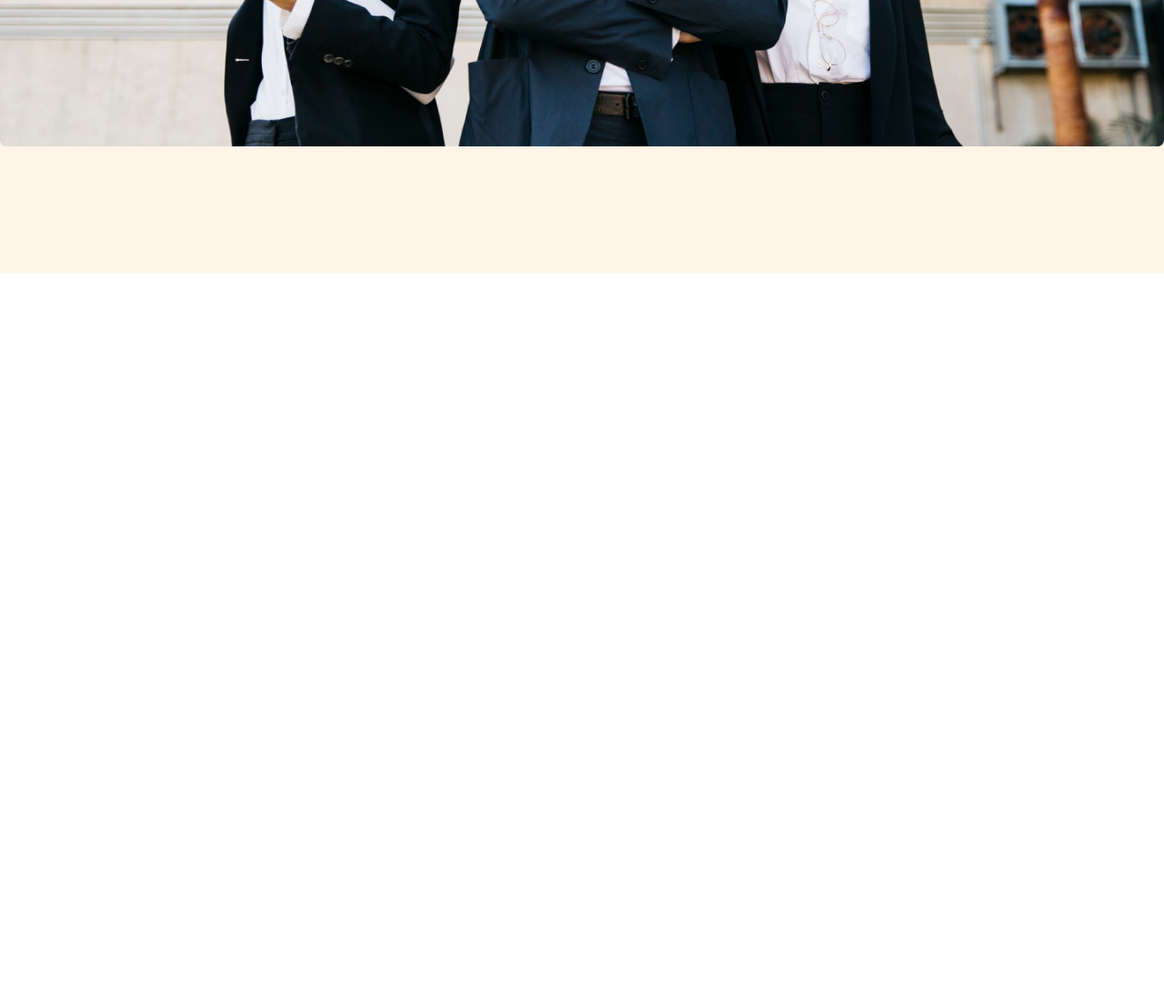
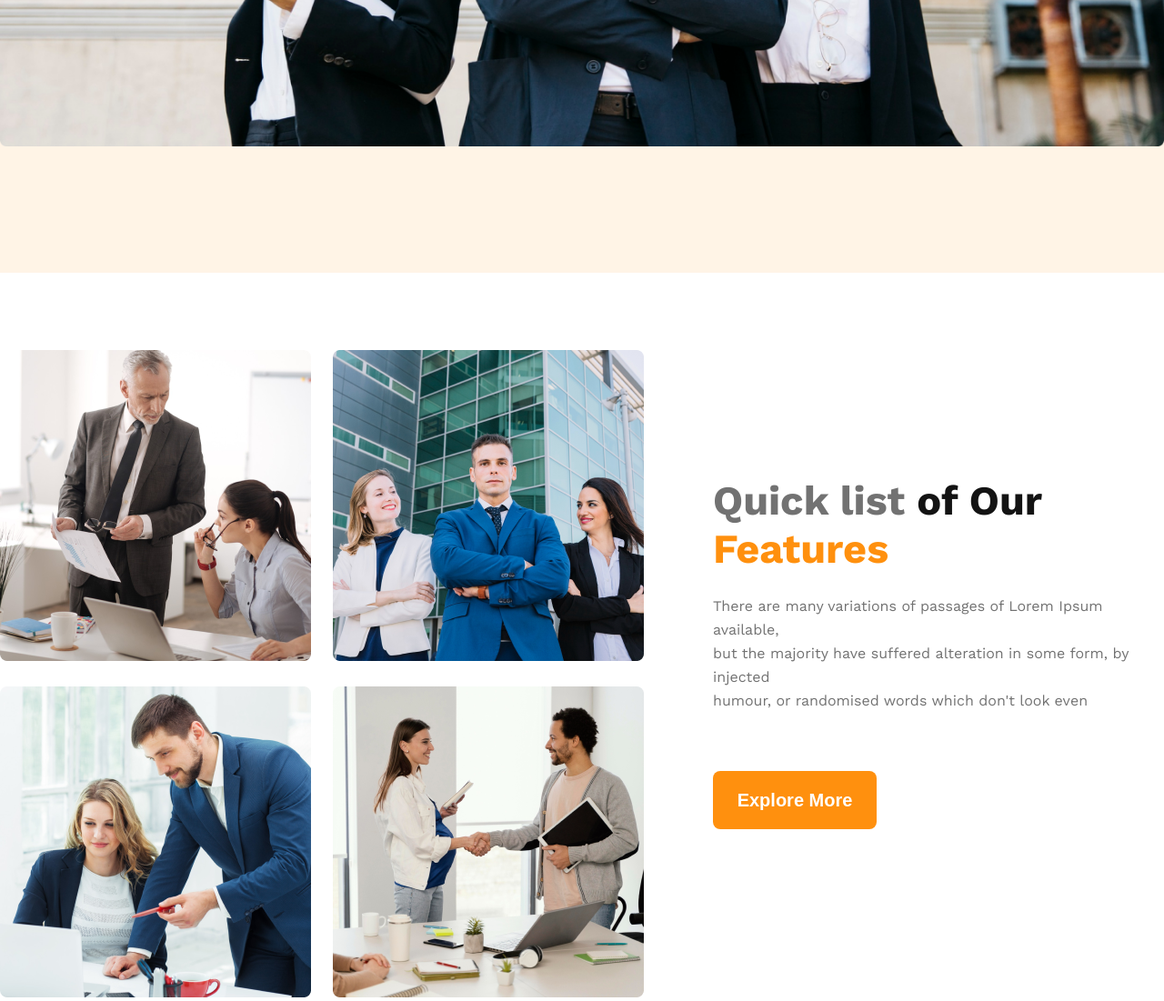
Before and after one commit to tariqul420/G3-ARCHITECTS, a plain HTML site: page index.html in a window 1280 px wide. Shown: the part 1022-2123 px from the top of the page at 91% size. Before the commit the page ends 1322 px from the top, so only its background shows below. Drawn offline with nearby package versions, Linux system fonts and the light colour scheme.

Commit message:
add our features content

```diff
--- a/index.html
+++ b/index.html
@@ -8,6 +8,7 @@
     <link rel="stylesheet" href="styles/style.css">
 </head>
 <body>
+    <!-- header section start hear -->
     <header>
         <nav>
             <h1>G3 Architects</h1>
@@ -26,9 +27,28 @@
                 <img src="images/banner.png" alt="">
             </div>
         </section>
+    </header>
+    <!-- header section ends hear -->
 
-    </header>
-    <main></main>
+    <!-- main section start hear -->
+    <main>
+        <!-- our features section start hear -->
+        <section class="our-features">
+            <div class="img-content">
+                <div><img src="images/team1.png" alt=""></div>
+                <div><img src="images/team2.png" alt=""></div>
+                <div><img src="images/team3.png" alt=""></div>
+                <div><img src="images/team4.png" alt=""></div>
+            </div>
+            <div class="text-content">
+                <h1>Quick list <span id="color01">of Our</span> <br class="brack"> <span id="color02">Features</span> </h1>
+                <p>There are many variations of passages of Lorem Ipsum available, <br class="brack"> but the majority have suffered alteration in some form, by injected <br class="brack"> humour, or randomised words which don't look even</p>
+                <button type="submit">Explore More</button>
+            </div>
+        </section>
+        <!-- our features section ends hear -->
+    </main>
+    <!-- main section ends hear -->
     <footer></footer>
 </body>
 </html>
--- a/styles/style.css
+++ b/styles/style.css
@@ -13,9 +13,11 @@ body {
     max-width: 120rem;
 }
 
+/* header content start hear */
 header {
     height: 82.625rem;
     background: rgba(255, 144, 14, 0.1);
+    margin-bottom: 85px;
 }
 
 nav {
@@ -71,7 +73,7 @@ nav h1 {
     margin-top: 50px;
 }
 
-.header button {
+button {
     border-radius: 8px;
     background: rgb(255, 144, 14);
     color: rgb(255, 255, 255);
@@ -86,20 +88,103 @@ nav h1 {
     margin-top: 32px;
 }
 
-.header-img img{
+.header-img img {
     height: 100%;
     width: 100%;
 }
 
+/* header content ends hear */
+
+
+/* our features start hear */
+.our-features {
+    display: flex;
+    gap: 76px;
+    align-items: center;
+    justify-content: center;
+}
+
+.img-content {
+    display: grid;
+    grid-template-columns: repeat(2, 1fr);
+    gap: 24px;
+}
+
+.text-content {
+    display: flex;
+    flex-direction: column;
+    /* align-items: center; */
+    justify-content: center;
+}
+
+.text-content {
+    display: flex;
+    flex-direction: column;
+    /* align-items: center; */
+    justify-content: center;
+}
+
+.text-content h1 {
+    font-size: 45px;
+    font-weight: 700;
+    line-height: 53px;
+    text-align: left;
+    color: rgb(114, 114, 114);
+}
+
+#color01 {
+    color: rgb(19, 19, 19);
+}
+
+#color02 {
+    color: rgb(255, 144, 14);
+}
+
+.text-content p {
+    color: rgb(114, 114, 114);
+    font-size: 16px;
+    font-weight: 400;
+    line-height: 26px;
+    text-align: left;
+    margin-top: 24px;
+    margin-bottom: 32px;
+}
+
+/* our features ends hear */
+
+/* Mobile screen start hear */
 @media screen and (max-width: 480px) {
-    .brack, .nav-li{
+
+    .brack,
+    .nav-li {
         display: none;
     }
-    header{
+
+    header {
         height: auto;
         padding-bottom: 15px;
+        padding: 5px;
     }
-    .header h1{
+
+    .header h1 {
         font-size: 40px;
     }
+
+    .our-features {
+        flex-direction: column;
+    }
+
+    .img-content {
+        grid-template-columns: repeat(1, 1fr);
+    }
+
+    .text-content,
+    .text-content h1,
+    .text-content p {
+        text-align: center;
+        align-items: center;
+        padding: 5px;
+    }
 }
+
+/* Mobile screen ends hear */
```
